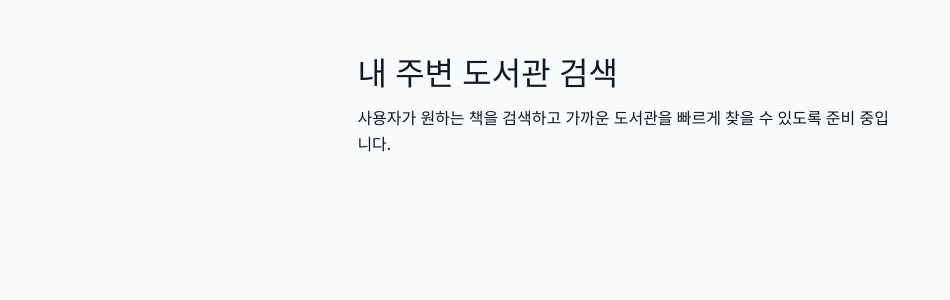
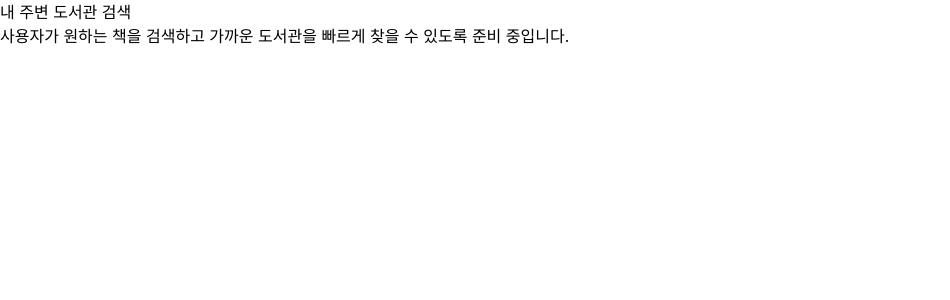
Before and after one commit to GoJiMin/nearby-library-search, a React (Vite) app: page / in a window 1280 px wide. Shown: the top 300 px of the page, without its empty margins (0-950 px from the left). Built offline with nearby package versions, Linux system fonts and the light colour scheme.

Commit message:
[chore] 앱 전역 스타일 진입점을 globals.css로 전환
- src/app/styles/globals.css 생성

- main.tsx가 app 레이어 전역 스타일 엔트리를 불러오도록 수정

- phase 1 task의 전역 스타일 진입점 항목 체크 반영

```diff
--- /dev/null
+++ b/src/app/styles/globals.css
@@ -0,0 +1 @@
+@import 'tailwindcss';
--- a/src/main.tsx
+++ b/src/main.tsx
@@ -1,6 +1,6 @@
 import { StrictMode } from 'react'
 import { createRoot } from 'react-dom/client'
-import './index.css'
+import '@/app/styles/globals.css'
 import { App } from '@/app'
 
 createRoot(document.getElementById('root')).render(
```
Also changed, not shown: 1 other file (tests, documents, lock files or other folders).
